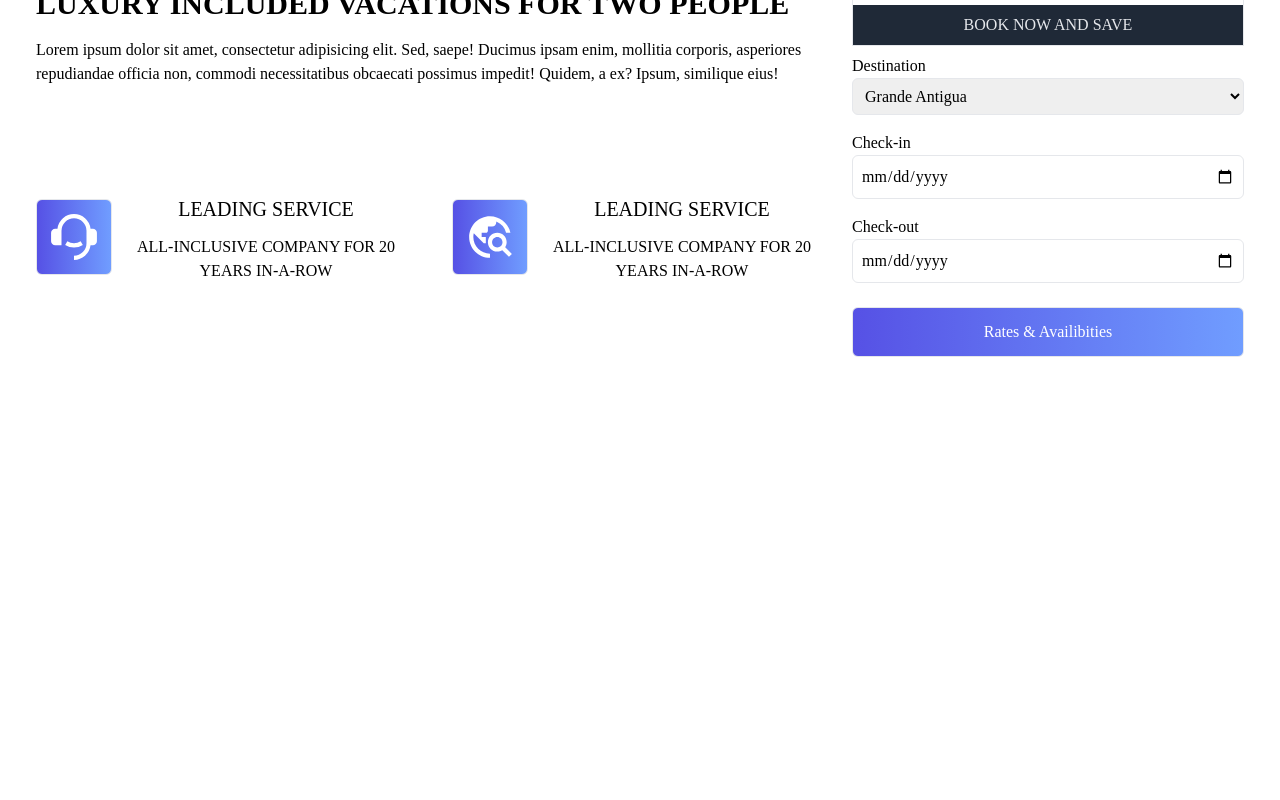
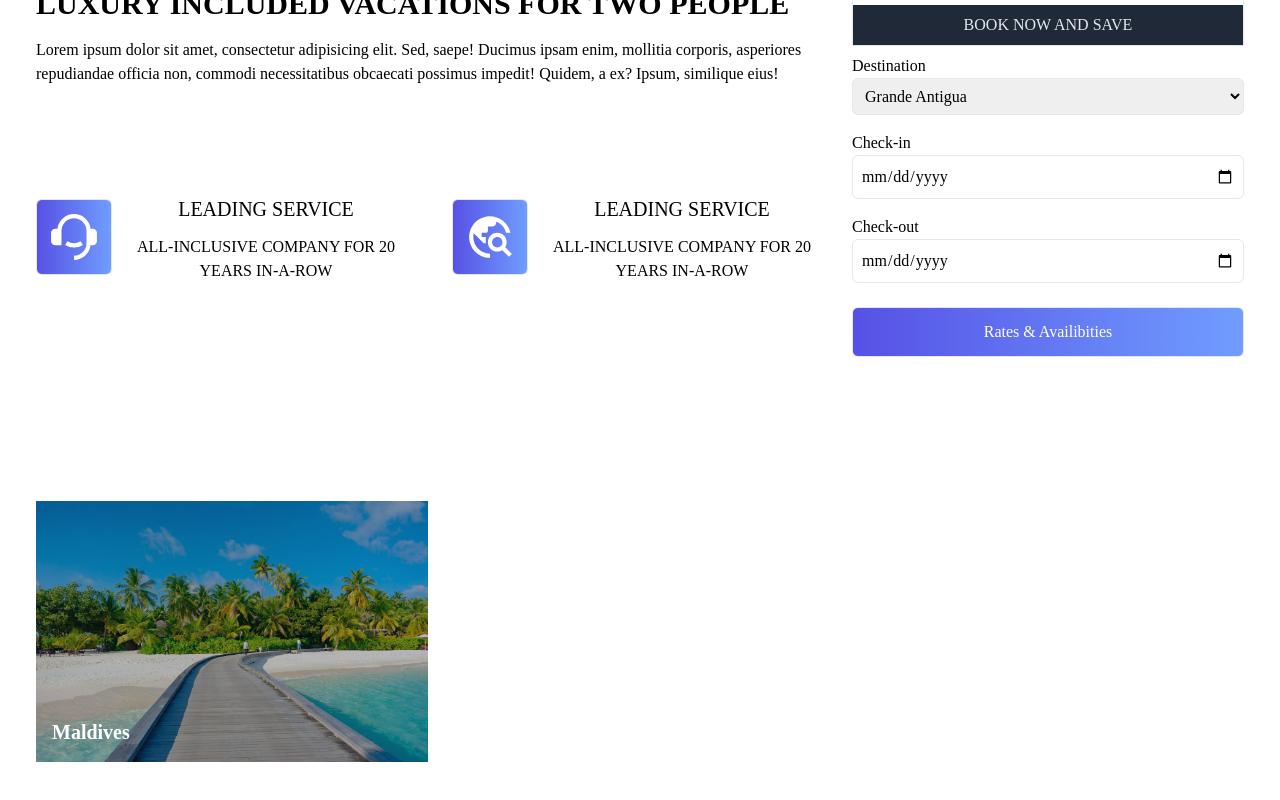
Before and after one commit to ElJefe111944/react-project-beaches, a React (Create React App) app: page / in a window 1280 px wide. Shown: the part 1690-2490 px from the top of the page. Before the commit the page ends 2127 px from the top, so only its background shows below. Built offline with nearby package versions, Linux system fonts and the light colour scheme.

Commit message:
Selects component created and styling added

```diff
--- a/src/App.js
+++ b/src/App.js
@@ -4,6 +4,7 @@ import Navbar from './components/Navbar';
 import Hero from './components/Hero';
 import Destinations from './components/Destinations';
 import Search from './components/Search';
+import Selects from './components/Selects';
 
 
 
@@ -14,6 +15,7 @@ function App() {
       <Hero />
       <Destinations />
       <Search />
+      <Selects />
     </div>
   );
 }
--- /dev/null
+++ b/src/components/Selects.jsx
@@ -0,0 +1,18 @@
+import React from 'react'
+import destinantion1 from '../assets/dest1.jpg'
+
+const Selects = () => {
+  return (
+    <div className='max-w-[1240px] mx-auto px-4 py-16 grid sm:grid-cols-2 lg:grid-cols-3 gap-4'>
+        <div className='relative'>
+            <img src={destinantion1} alt="/" />
+            <div className='bg-gray-900/30 absolute top-0 left-0 w-full h-full'>
+                <p className='left-4 bottom-4 text-xl text-white absolute font-extrabold'>Maldives</p>
+            </div>
+
+        </div>
+    </div>
+  )
+}
+
+export default Selects
```
